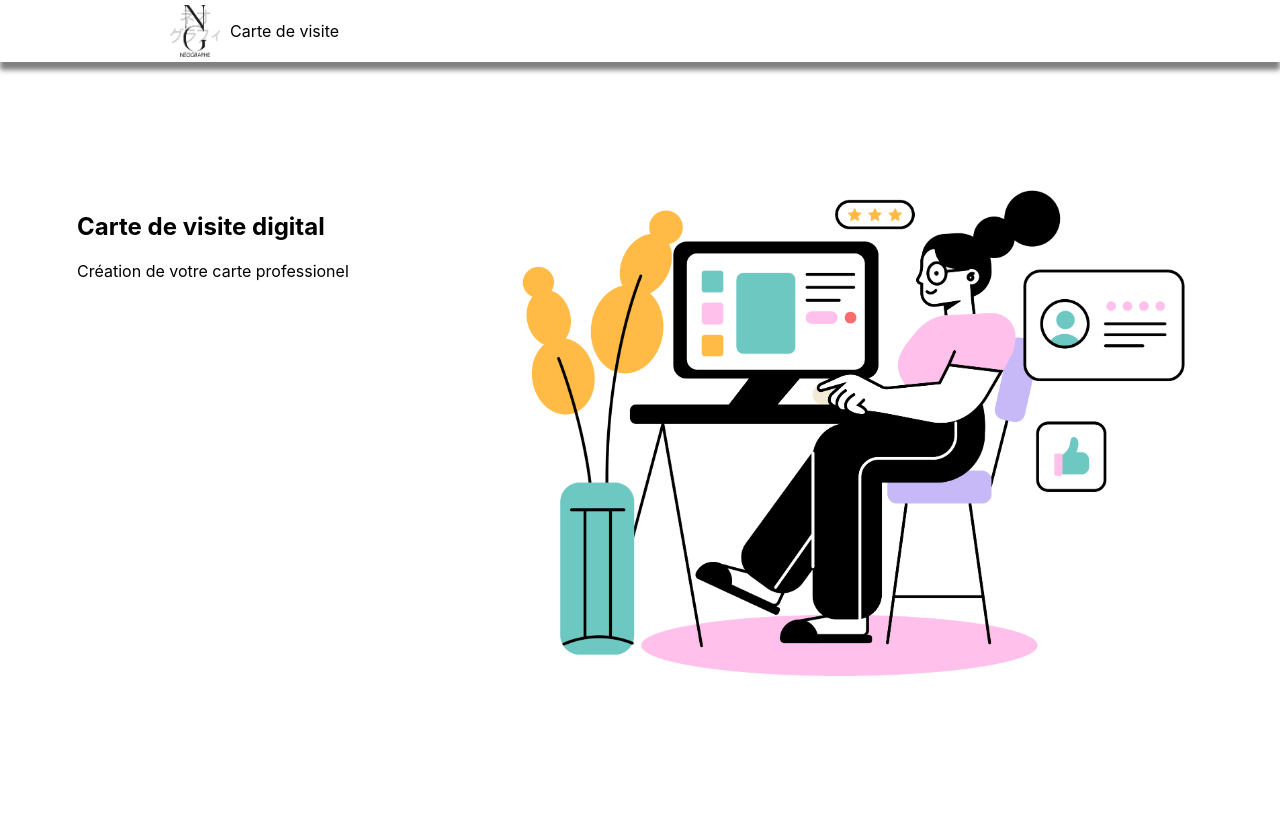
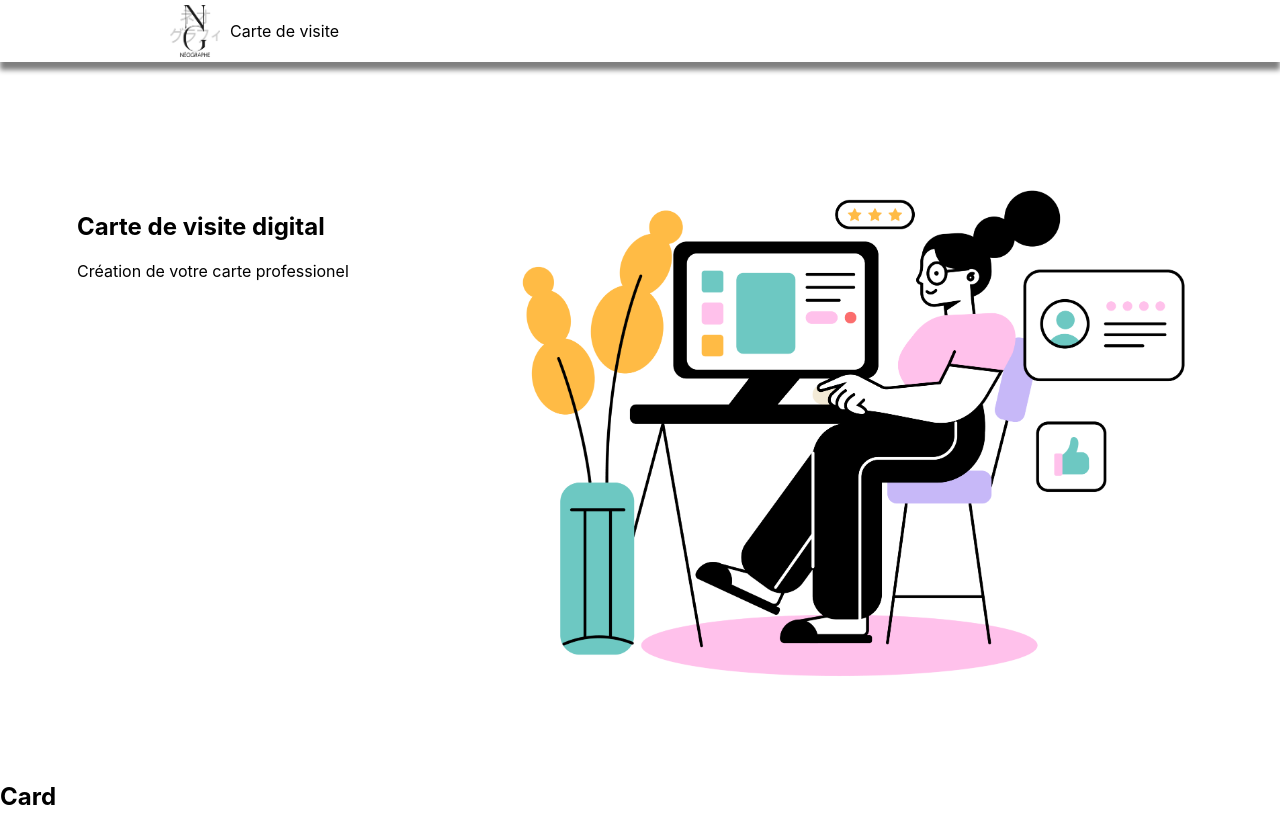
Before and after one commit to Ludoc0de/reactproject2, a React (Create React App) app in the folder reactproject2/: page / in a window 1280 px wide. Before the commit the page ends 800 px from the top, so only its background shows below. Built offline with nearby package versions, Linux system fonts and the light colour scheme.

Commit message:
add card components

```diff
--- a/reactproject2/src/App.js
+++ b/reactproject2/src/App.js
@@ -1,6 +1,7 @@
 import './style.css'
 import Header from './components/Header'
 import Hero from './components/Hero'
+import Card from './components/Card'
 import Footer from './components/Footer'
 
 function App() {
@@ -8,6 +9,7 @@
     <div className="App">
       <Header />
       <Hero />
+      <Card />
       {/* <Footer /> */}
     </div>
   );
--- /dev/null
+++ b/reactproject2/src/components/Card.js
@@ -0,0 +1,9 @@
+import React from "react";
+
+function Card() {
+    return(
+        <h2>Card</h2>
+    )
+}
+
+export default Card
```
